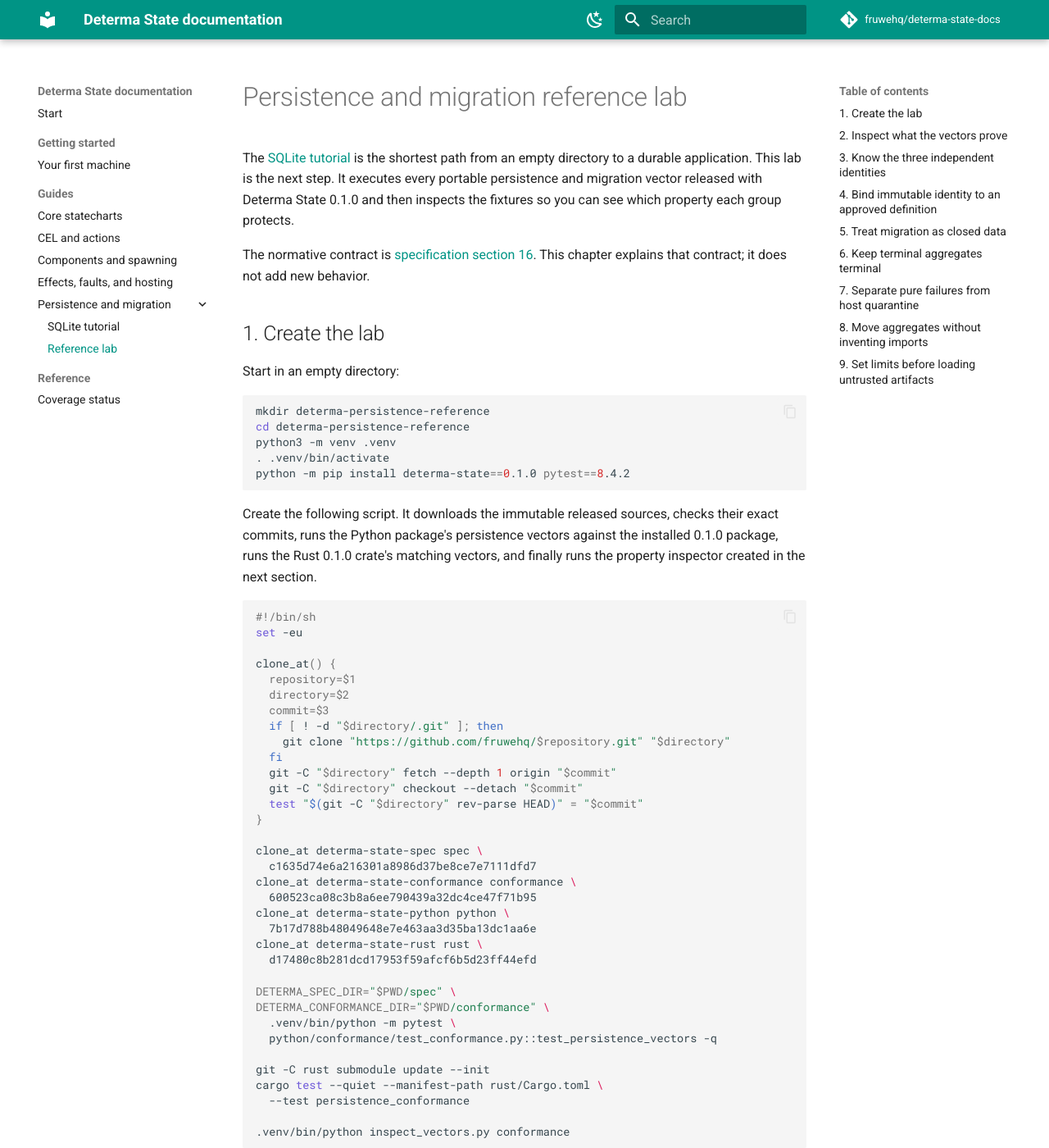
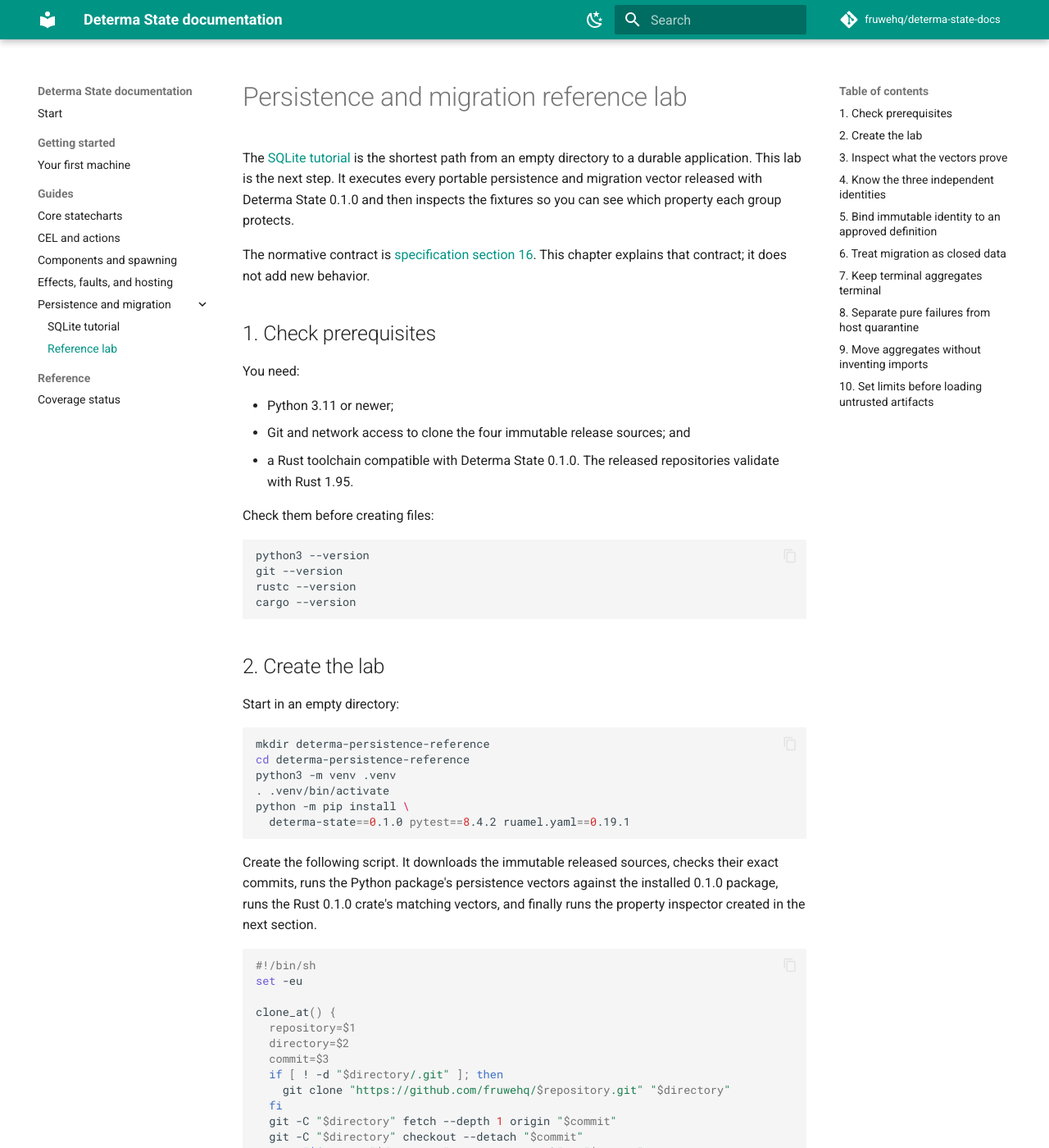
Before and after one commit to fruwehq/determa-state-docs, an MkDocs documentation site: the page built from docs/guides/persistence-migration-reference.md, in a window 1280 px wide and 1400 px high. Shown: the whole window at 82% size. Built offline with MkDocs 1.6.1 and Material for MkDocs 9.7.7, drawn with Linux system fonts in a browser that asks for light colours; comment, search, counter and statistics services are not loaded; some of the changed text lies outside the part shown.

````diff
--- a/docs/guides/persistence-migration-reference.md
+++ b/docs/guides/persistence-migration-reference.md
@@ -9,7 +9,25 @@
 [specification section 16](https://github.com/fruwehq/determa-state-spec/blob/v0.1.0/SPEC.md#16-portable-persistence-and-definition-migration).
 This chapter explains that contract; it does not add new behavior.
 
-## 1. Create the lab
+## 1. Check prerequisites
+
+You need:
+
+- Python 3.11 or newer;
+- Git and network access to clone the four immutable release sources; and
+- a Rust toolchain compatible with Determa State 0.1.0. The released repositories
+  validate with Rust 1.95.
+
+Check them before creating files:
+
+```sh
+python3 --version
+git --version
+rustc --version
+cargo --version
+```
+
+## 2. Create the lab
 
 Start in an empty directory:
 
@@ -18,7 +36,8 @@
 cd determa-persistence-reference
 python3 -m venv .venv
 . .venv/bin/activate
-python -m pip install determa-state==0.1.0 pytest==8.4.2
+python -m pip install \
+  determa-state==0.1.0 pytest==8.4.2 ruamel.yaml==0.19.1
 ```
 
 Create the following script. It downloads the immutable released sources, checks their
@@ -77,7 +96,7 @@
 for 105 vectors in cases 94 through 115. This is deliberately stronger than a smoke
 test.
 
-## 2. Inspect what the vectors prove
+## 3. Inspect what the vectors prove
 
 The conformance harness is the arbiter, but a passing test count does not teach you what
 changed. Save this inspector as `inspect_vectors.py`. It checks the pedagogically
@@ -91,10 +110,13 @@
 from pathlib import Path
 import sys
 
-import yaml
+from ruamel.yaml import YAML
 
 
 ROOT = Path(sys.argv[1]) / "conformance" / "core"
+YAML_1_2 = YAML(typ="safe")
+YAML_1_2.version = (1, 2)
+YAML_1_2.allow_duplicate_keys = False
 
 
 def case(number: int) -> Path:
@@ -108,7 +130,7 @@
 
 
 def test(number: int):
-    return yaml.safe_load((case(number) / "test.yaml").read_text())
+    return YAML_1_2.load((case(number) / "test.yaml").read_text())
 
 
 def vectors(number: int):
@@ -491,7 +513,7 @@
 imports in machine YAML. Portable package imports remain unsupported format-1
 semantics.
 
-## 9. Set limits before loading untrusted artifacts
+## 10. Set limits before loading untrusted artifacts
 
 [Section 16.14](https://github.com/fruwehq/determa-state-spec/blob/v0.1.0/SPEC.md#1614-security-and-resource-limits)
 requires digest checks, pinned trust, retained referenced definitions, and configurable
````
Also changed, not shown: other parts of docs/guides/persistence-migration-reference.md (+6 -6 lines), docs/guides/persistence-and-migration.md (+16 -2 lines).
